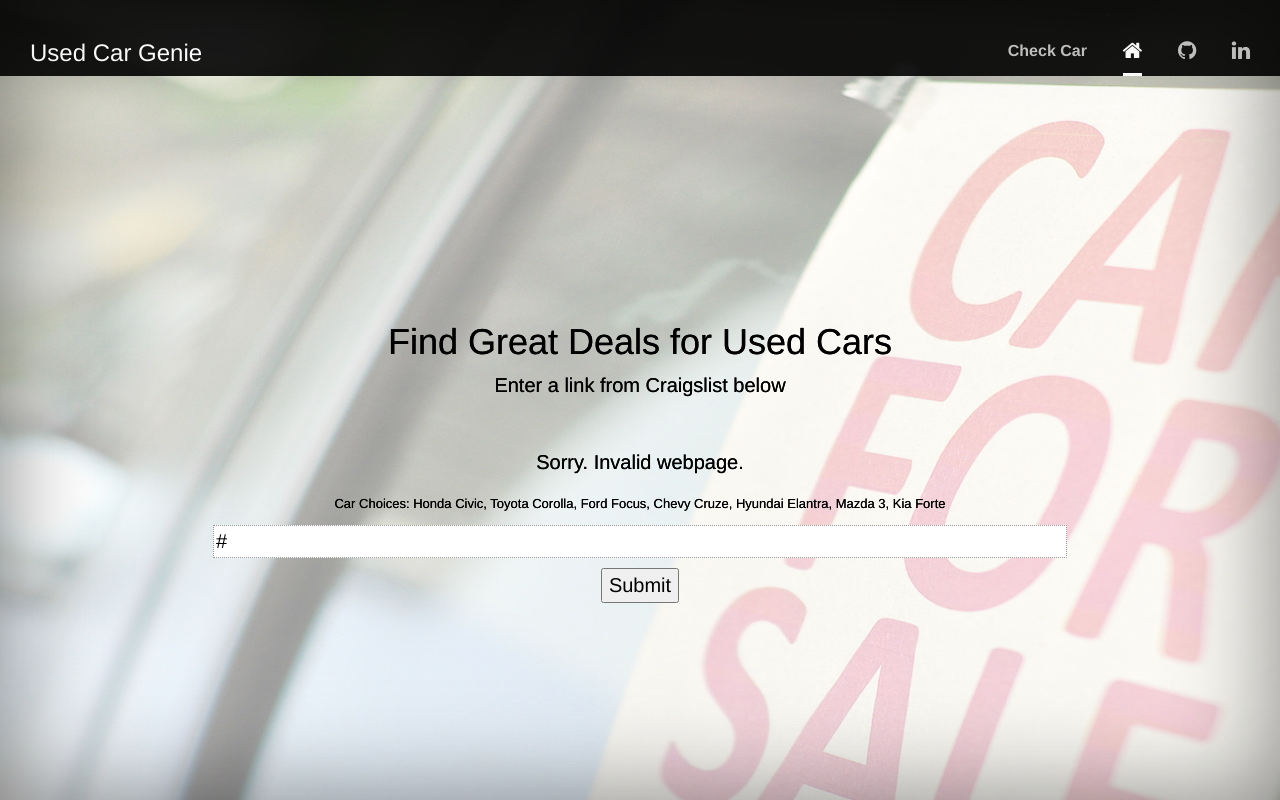
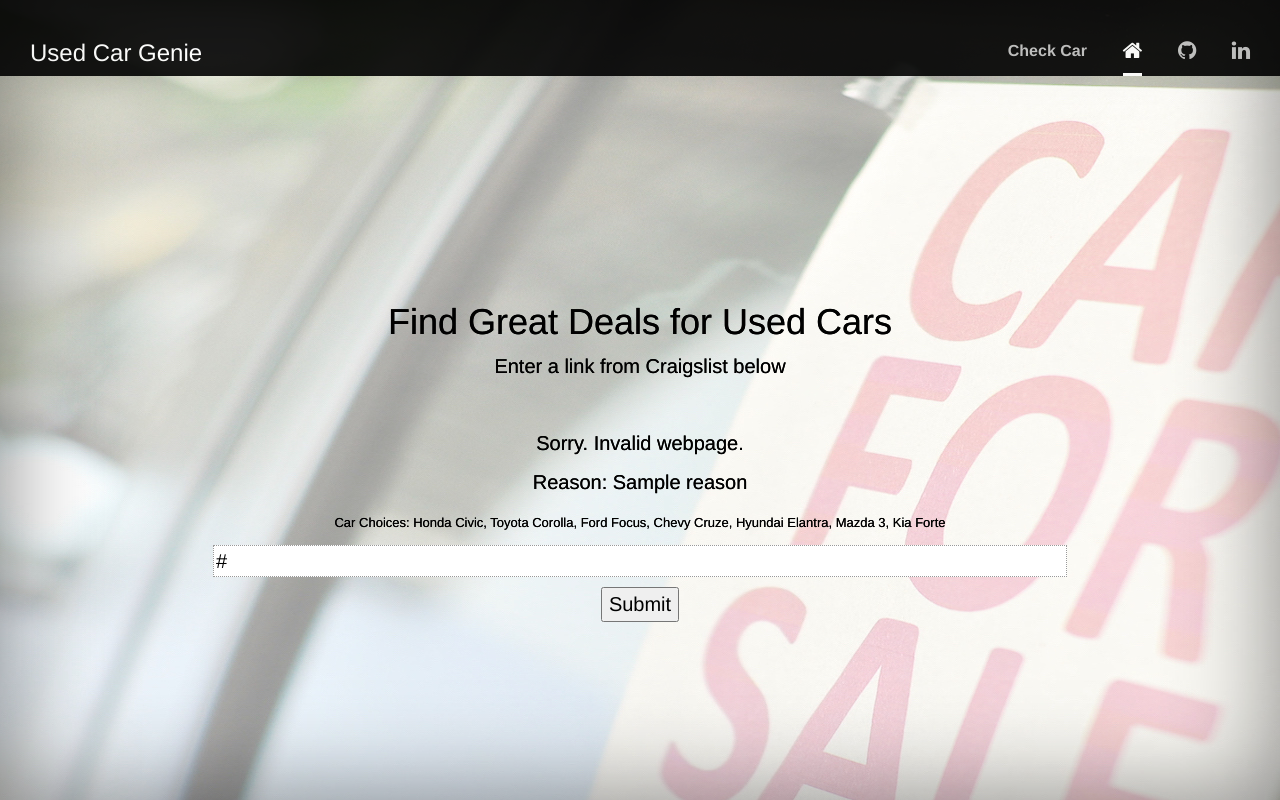
Before and after one commit to ayfu/usedcarfinder, a Flask app: template app/templates/invalid.html in a window 1280 px wide. Run offline with Flask 2, Linux system fonts and the light colour scheme; the template is opened without the code that fills it: most values are stand-ins (such as "Sample title", 1, 10 or a date in 2020); some libraries are stand-ins or nearby versions.

Commit message:
Added *Reason* section to explain the error

```diff
--- a/app/templates/invalid.html
+++ b/app/templates/invalid.html
@@ -62,6 +62,7 @@
             <p class="body">Enter a link from Craigslist below</p>
             <p><br></p>
              <p class="body">Sorry. Invalid webpage.</p>
+             <p class="body">Reason: {{reason}}</p>
 
 
             <p class="body"><font size = "2">Car Choices: Honda Civic, Toyota Corolla, Ford Focus, Chevy Cruze, Hyundai Elantra, Mazda 3, Kia Forte </font></p>
```
